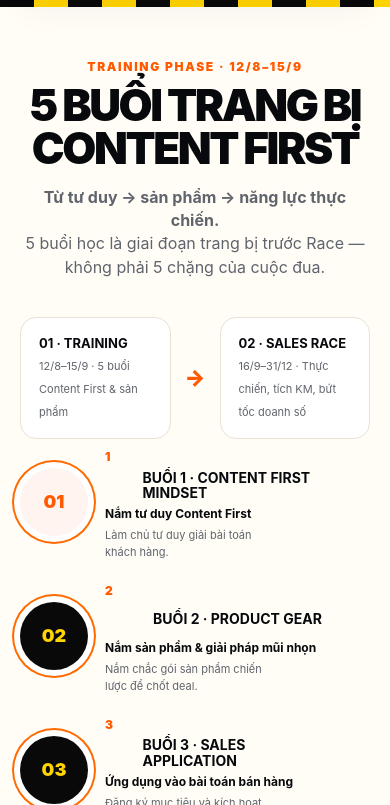
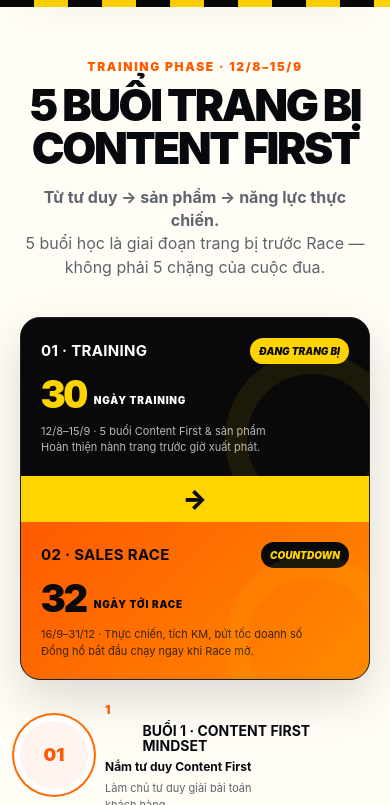
Before and after one commit to AthenaCM-TDB/Content-First-Marathon-2, a plain HTML site: page index.html in a window 390 px wide. Shown: the part 1195-2000 px from the top of the page. Drawn offline with Linux system fonts and the light colour scheme; no server answers.

Commit message:
Enhance styling and structure for training and race phases
Updated styles for various elements and added new sections for the training phase and sales race. Adjusted media queries for better responsiveness.

```diff
--- a/index.html
+++ b/index.html
@@ -179,15 +179,28 @@ header .pill.orange{
   .raceTelemetry{width:calc(100% - 30px);grid-template-columns:repeat(3,1fr)}
   .metric strong{font-size:27px}
   .metric span{font-size:9px}
+  .kvBackdrop{background:linear-gradient(0deg,rgba(0,0,0,.80),rgba(0,0,0,.04) 62%),url("content-first-marathon-kv.png") center top/contain no-repeat;background-color:#0b0b0b}
+  .kvHero{overflow:hidden}
 }
 
 /* ===== V6 SALES RACE ===== */
 .tactics .cards{grid-template-columns:repeat(4,1fr)}
 .tactics .card{min-height:235px}
 .tactics .points{font-size:18px}
-.brandLogo{display:flex;align-items:center;gap:10px}.athenaMark{width:30px;height:30px;border-radius:8px;background:var(--yellow);color:#090909;display:grid;place-items:center;font-weight:950;font-size:12px;letter-spacing:-.04em}.raceNote{margin-top:15px;text-align:right;font-size:11px;font-weight:800;color:#4a3100}.phaseBridge{max-width:940px;margin:22px auto 0;display:grid;grid-template-columns:1fr auto 1fr;gap:14px;align-items:center}.phase{border:1px solid var(--line);border-radius:16px;padding:16px 18px;background:#fff}.phase b{display:block;font-size:13px}.phase span{font-size:11px;color:var(--muted)}.phaseArrow{font-size:22px;color:var(--orange);font-weight:950}
+.brandLogo{display:flex;align-items:center;gap:10px}.athenaMark{width:30px;height:30px;border-radius:8px;background:var(--yellow);color:#090909;display:grid;place-items:center;font-weight:950;font-size:12px;letter-spacing:-.04em}.raceNote{margin-top:15px;text-align:right;font-size:11px;font-weight:800;color:#4a3100}
+.phaseBridge{max-width:940px;margin:28px auto 12px;display:grid;grid-template-columns:1fr 72px 1fr;gap:0;align-items:stretch;background:#090909;border-radius:24px;overflow:hidden;box-shadow:0 18px 48px rgba(0,0,0,.14);border:1px solid #202020}
+.phase{position:relative;border:0;border-radius:0;padding:22px 24px;background:#090909;color:#fff;overflow:hidden}
+.phase:after{content:"";position:absolute;inset:auto -30px -50px auto;width:130px;height:130px;border:22px solid rgba(255,212,0,.08);border-radius:50%}
+.phase.racePhase{background:linear-gradient(135deg,#ff5a00,#ff8a00);color:#090909}
+.phase .phaseTop{display:flex;align-items:center;justify-content:space-between;gap:12px;margin-bottom:14px}
+.phase b{display:block;font-size:15px;letter-spacing:.02em}.phase span{font-size:11px;color:#b8b8b8}.phase.racePhase span{color:#3d2400}
+.phaseFlag{font-size:10px;font-weight:950;padding:6px 9px;border-radius:999px;background:var(--yellow);color:#090909;white-space:nowrap}
+.racePhase .phaseFlag{background:#090909;color:var(--yellow)}
+.phaseClock{display:flex;align-items:flex-end;gap:8px;margin-top:10px}.clockNum{font-size:42px;line-height:.85;font-weight:950;letter-spacing:-.055em;color:var(--yellow);font-variant-numeric:tabular-nums}.racePhase .clockNum{color:#090909}.clockUnit{font-size:10px;font-weight:900;letter-spacing:.08em;padding-bottom:3px}.phaseMeta{display:block!important;margin-top:12px;font-size:11px!important;line-height:1.5}
+.phaseArrow{display:grid;place-items:center;background:var(--yellow);color:#090909;font-size:26px;font-weight:950;position:relative}.phaseArrow:before,.phaseArrow:after{content:"";position:absolute;left:50%;width:2px;height:28%;background:#090909;opacity:.22}.phaseArrow:before{top:0}.phaseArrow:after{bottom:0}
+
 @media(max-width:930px){.tactics .cards{grid-template-columns:repeat(2,1fr)}.tactics .cards .card:last-child{grid-column:auto}}
-@media(max-width:600px){.tactics .cards{grid-template-columns:1fr}}
+@media(max-width:600px){.tactics .cards{grid-template-columns:1fr}.phaseBridge{grid-template-columns:1fr;margin-top:22px;border-radius:20px}.phaseArrow{height:46px}.phaseArrow:before,.phaseArrow:after{display:none}.phase{padding:20px}.clockNum{font-size:38px}}
 
 /* ===== V6.2 MOTION SYSTEM ===== */
 html{scroll-behavior:smooth}
@@ -234,7 +247,11 @@ html{scroll-behavior:smooth}
 
 <div class="manifest"><div class="w manifestIn"><div class="routeIcon">🏃</div><div><h3>TRANG BỊ 30 NGÀY. BỨT TỐC ĐẾN CUỐI H2.</h3><p>Giai đoạn 1: Training 12/8–15/9 · Giai đoạn 2: Race 16/9–31/12/2026.</p></div></div></div>
 
-<section id="journey"><div class="w"><div class="title"><div class="k">TRAINING PHASE · 12/8–15/9</div><h2>5 BUỔI TRANG BỊ CONTENT FIRST</h2><p><b>Từ tư duy → sản phẩm → năng lực thực chiến.</b><br>5 buổi học là giai đoạn trang bị trước Race — không phải 5 chặng của cuộc đua.</p></div><div class="phaseBridge"><div class="phase"><b>01 · TRAINING</b><span>12/8–15/9 · 5 buổi Content First & sản phẩm</span></div><div class="phaseArrow">→</div><div class="phase"><b>02 · SALES RACE</b><span>16/9–31/12 · Thực chiến, tích KM, bứt tốc doanh số</span></div></div>
+<section id="journey"><div class="w"><div class="title"><div class="k">TRAINING PHASE · 12/8–15/9</div><h2>5 BUỔI TRANG BỊ CONTENT FIRST</h2><p><b>Từ tư duy → sản phẩm → năng lực thực chiến.</b><br>5 buổi học là giai đoạn trang bị trước Race — không phải 5 chặng của cuộc đua.</p></div><div class="phaseBridge">
+<div class="phase trainingPhase"><div class="phaseTop"><b>01 · TRAINING</b><em class="phaseFlag">ĐANG TRANG BỊ</em></div><div class="phaseClock"><strong class="clockNum" id="trainingClock">30</strong><small class="clockUnit">NGÀY TRAINING</small></div><span class="phaseMeta">12/8–15/9 · 5 buổi Content First & sản phẩm<br>Hoàn thiện hành trang trước giờ xuất phát.</span></div>
+<div class="phaseArrow">→</div>
+<div class="phase racePhase"><div class="phaseTop"><b>02 · SALES RACE</b><em class="phaseFlag" id="raceFlag">COUNTDOWN</em></div><div class="phaseClock"><strong class="clockNum" id="raceCountdown">--</strong><small class="clockUnit" id="raceCountdownUnit">NGÀY TỚI RACE</small></div><span class="phaseMeta">16/9–31/12 · Thực chiến, tích KM, bứt tốc doanh số<br>Đồng hồ bắt đầu chạy ngay khi Race mở.</span></div>
+</div>
 <div class="journey">
 <div class="stage"><div class="circle">01</div><div class="stageNo">1</div><h3>BUỔI 1 · CONTENT FIRST MINDSET</h3><b>Nắm tư duy Content First</b><p>Làm chủ tư duy giải bài toán khách hàng.</p></div>
 <div class="stage"><div class="circle">02</div><div class="stageNo">2</div><h3>BUỔI 2 · PRODUCT GEAR</h3><b>Nắm sản phẩm & giải pháp mũi nhọn</b><p>Nắm chắc gói sản phẩm chiến lược để chốt deal.</p></div>
@@ -275,7 +292,7 @@ html{scroll-behavior:smooth}
 <script>
 const CFM = {
   CASH_PER_POINT: 10000,
-  API_URL: "", // CẦN WEB APP DEPLOYMENT URL KẾT THÚC /exec; link project editor không dùng làm API được
+  API_URL: "https://script.google.com/macros/s/AKfycbyj_RTJnkvhca0oDewH7Am0IgPZ3G1shV2G4wq2N8mNAGXd7frMo49qW5LgVVp2g1fWSg/exec", // Web App /exec đang dùng cho CFM Bot
   BOT_URL: "https://t.me/ContentFirstMarathon_bot",
   REFRESH_MS: 60000
 };
@@ -363,6 +380,23 @@ window.addEventListener('DOMContentLoaded',()=>{
   initReveal();
   setTimeout(animateVisibleNumbers,180);
 });
+
+function updateRaceClock(){
+  const now=new Date();
+  const start=new Date(2026,8,16,0,0,0);
+  const finish=new Date(2026,11,31,23,59,59);
+  const num=document.getElementById("raceCountdown");
+  const unit=document.getElementById("raceCountdownUnit");
+  const flag=document.getElementById("raceFlag");
+  if(!num)return;
+  if(now < start){
+    num.textContent=Math.max(0,Math.ceil((start-now)/86400000)); unit.textContent="NGÀY TỚI RACE"; flag.textContent="COUNTDOWN";
+  }else if(now <= finish){
+    num.textContent=Math.max(0,Math.ceil((finish-now)/86400000)); unit.textContent="NGÀY TỚI ĐÍCH"; flag.textContent="RACE LIVE";
+  }else{ num.textContent="FINISH"; unit.textContent="H2/2026"; flag.textContent="ĐÃ VỀ ĐÍCH"; }
+}
+updateRaceClock();
+setInterval(updateRaceClock,60000);
 loadCFM();
 setInterval(loadCFM,CFM.REFRESH_MS);
 </script>
```
